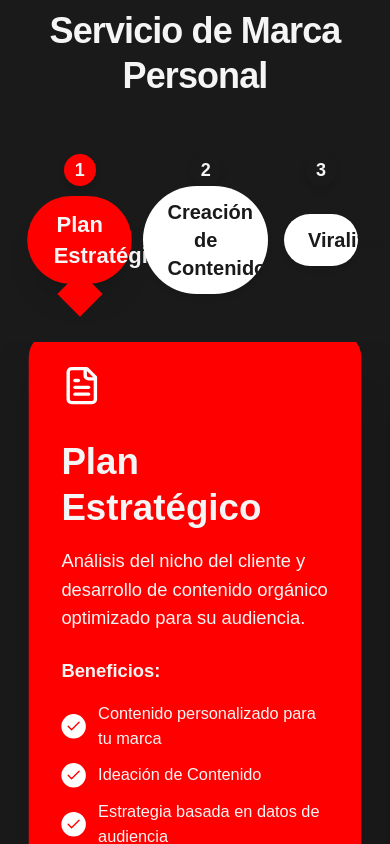
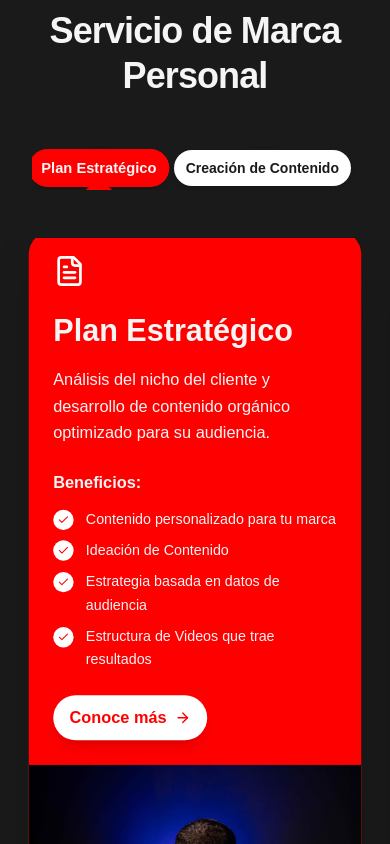
Before and after one commit to keiijak/Website-Agency, a Next.js app: page / in a window 390 px wide. Shown: the part 1700-2544 px from the top of the page. Built offline with nearby package versions, Linux system fonts and the light colour scheme; grey boxes are pictures that could not be loaded.

Commit message:
feat: optimize mobile view for Personal Branding Service titles
Improve navigation, prevent title overflow, adjust responsive sizes, and enhance spacing for mobile.

Co-authored-by: null <194864930+keiijak@users.noreply.github.com>

```diff
--- a/app/components/Servicios.tsx
+++ b/app/components/Servicios.tsx
@@ -113,18 +113,19 @@ export default function Servicios() {
           </h2>
 
           {/* Service Navigation */}
-          <div className="flex justify-center mb-12 md:mb-16 space-x-4 md:space-x-8 px-4">
+          <div className="flex justify-center mb-12 md:mb-16 px-4">
+            <div className="flex space-x-2 md:space-x-8 overflow-x-auto scrollbar-hide max-w-full">
               {servicios.map((servicio, index) => (
                 <button
                   key={index}
                   onClick={() => scrollToService(index)}
                   onMouseEnter={() => setHoveredButton(index)}
                   onMouseLeave={() => setHoveredButton(null)}
-                className="relative group mt-10"
+                  className="relative group flex-shrink-0"
                 >
                   {/* Número encima del botón */}
                   <div
-                  className="absolute -top-8 md:-top-10 left-1/2 transform -translate-x-1/2 w-8 h-8 md:w-10 md:h-10 rounded-full flex items-center justify-center text-lg md:text-xl font-bold"
+                    className="absolute -top-6 md:-top-10 left-1/2 transform -translate-x-1/2 w-6 h-6 md:w-10 md:h-10 rounded-full flex items-center justify-center text-sm md:text-xl font-bold"
                     style={{
                       backgroundColor: activeService === index || hoveredButton === index ? servicio.color : "#1A1A1A",
                       color: "#F5F5F5",
@@ -135,27 +136,28 @@ export default function Servicios() {
                   </div>
 
                   <div
-                  className={`px-6 py-3 md:px-10 md:py-5 rounded-full transition-all duration-300 transform text-base md:text-xl font-bold ${
+                    className={`px-3 py-2 md:px-10 md:py-5 rounded-full transition-all duration-300 transform text-sm md:text-xl font-bold whitespace-nowrap ${
                       activeService === index || hoveredButton === index
-                      ? "scale-110 shadow-xl"
+                        ? "scale-105 md:scale-110 shadow-xl"
                         : "shadow-md hover:shadow-lg"
                     }`}
                     style={{
                       backgroundColor: activeService === index || hoveredButton === index ? servicio.color : "white",
                       color: activeService === index || hoveredButton === index ? servicio.textColor : "#1A1A1A",
+                      minWidth: "fit-content",
                     }}
                   >
-                  <span className="hidden md:inline font-bold text-xl">{servicio.titulo}</span>
-                  <span className="md:hidden font-bold text-xl">{servicio.titulo}</span>
+                    <span className="font-bold">{servicio.titulo}</span>
                   </div>
                   {activeService === index && (
                     <div
-                    className="absolute -bottom-4 left-1/2 transform -translate-x-1/2 w-8 h-8 rotate-45"
+                      className="absolute -bottom-4 left-1/2 transform -translate-x-1/2 w-6 h-6 md:w-8 md:h-8 rotate-45"
                       style={{ backgroundColor: servicio.color }}
                     ></div>
                   )}
                 </button>
               ))}
+            </div>
           </div>
 
           {/* Services Horizontal Scroll */}
@@ -167,47 +169,58 @@ export default function Servicios() {
             {servicios.map((servicio, index) => (
               <div key={index} className="w-full flex-shrink-0 snap-center px-4" style={{ minWidth: "100%" }}>
                 <div
-                  className="rounded-3xl overflow-hidden shadow-2xl min-h-[650px] md:min-h-[550px] h-auto flex flex-col md:flex-row transform transition-all duration-500"
+                  className="rounded-3xl overflow-hidden shadow-2xl min-h-[600px] md:min-h-[550px] h-auto flex flex-col md:flex-row transform transition-all duration-500"
                   style={{
                     backgroundColor: servicio.color,
                     transform: activeService === index ? "scale(1.02)" : "scale(1)",
                   }}
                 >
                   {/* Service Content */}
-                  <div className="md:w-1/2 p-8 md:p-12 flex flex-col justify-center relative z-10">
+                  <div className="md:w-1/2 p-6 md:p-12 flex flex-col justify-center relative z-10">
                     {index === 0 || index === 1 ? (
-                      // Contenido para Plan Estratégico y Creación de Contenido sin el círculo del icono
+                      // Contenido para Plan Estratégico y Creación de Contenido
                       <>
-                        <div className="flex items-center mb-8">
+                        <div className="flex items-center mb-6 md:mb-8">
                           {index === 0 ? (
-                            <FileText className="w-10 h-10 text-white" />
+                            <FileText className="w-8 h-8 md:w-10 md:h-10 text-white" />
                           ) : (
-                            <Video className="w-10 h-10 text-white" />
+                            <Video className="w-8 h-8 md:w-10 md:h-10 text-white" />
                           )}
                         </div>
 
                         <h3
-                          className="text-4xl md:text-6xl font-bold mb-4 md:mb-6 leading-tight"
+                          className="text-3xl md:text-4xl lg:text-6xl font-bold mb-4 md:mb-6 leading-tight break-words"
                           style={{ color: servicio.textColor }}
                         >
                           {servicio.titulo}
                         </h3>
 
-                        <p className="text-lg md:text-xl mb-6 md:mb-8" style={{ color: servicio.textColor }}>
+                        <p
+                          className="text-base md:text-lg lg:text-xl mb-6 md:mb-8 leading-relaxed"
+                          style={{ color: servicio.textColor }}
+                        >
                           {servicio.descripcion}
                         </p>
 
-                        <div className="mb-8">
-                          <h4 className="text-lg font-semibold mb-4" style={{ color: servicio.textColor }}>
+                        <div className="mb-6 md:mb-8">
+                          <h4
+                            className="text-base md:text-lg font-semibold mb-3 md:mb-4"
+                            style={{ color: servicio.textColor }}
+                          >
                             Beneficios:
                           </h4>
-                          <ul className="space-y-3">
+                          <ul className="space-y-2 md:space-y-3">
                             {servicio.beneficios.map((beneficio, i) => (
-                              <li key={i} className="flex items-center">
-                                <div className="w-6 h-6 rounded-full bg-white flex items-center justify-center mr-3 flex-shrink-0">
-                                  <Check className="w-4 h-4" style={{ color: servicio.color }} />
+                              <li key={i} className="flex items-start">
+                                <div className="w-5 h-5 md:w-6 md:h-6 rounded-full bg-white flex items-center justify-center mr-3 flex-shrink-0 mt-0.5">
+                                  <Check className="w-3 h-3 md:w-4 md:h-4" style={{ color: servicio.color }} />
                                 </div>
-                                <span style={{ color: servicio.textColor }}>{beneficio}</span>
+                                <span
+                                  className="text-sm md:text-base leading-relaxed"
+                                  style={{ color: servicio.textColor }}
+                                >
+                                  {beneficio}
+                                </span>
                               </li>
                             ))}
                           </ul>
@@ -216,43 +229,54 @@ export default function Servicios() {
                         <div className="mt-auto">
                           <button
                             onClick={handleConoceMas}
-                            className="flex items-center font-bold text-lg group bg-white px-6 py-3 rounded-full shadow-lg hover:shadow-xl transition-all duration-300 transform hover:scale-105"
+                            className="flex items-center font-bold text-base md:text-lg group bg-white px-4 py-2 md:px-6 md:py-3 rounded-full shadow-lg hover:shadow-xl transition-all duration-300 transform hover:scale-105"
                             style={{ color: servicio.color }}
                           >
                             <span>Conoce más</span>
-                            <ArrowRight className="ml-2 w-5 h-5 transition-transform group-hover:translate-x-2" />
+                            <ArrowRight className="ml-2 w-4 h-4 md:w-5 md:h-5 transition-transform group-hover:translate-x-2" />
                           </button>
                         </div>
                       </>
                     ) : (
-                      // Contenido para otros servicios con el círculo del icono y elementos decorativos
+                      // Contenido para Viralización
                       <>
-                        <div className="flex items-center mb-8">
-                          <TrendingUp className="w-10 h-10 text-white" />
+                        <div className="flex items-center mb-6 md:mb-8">
+                          <TrendingUp className="w-8 h-8 md:w-10 md:h-10 text-white" />
                         </div>
 
                         <h3
-                          className="text-4xl md:text-6xl font-bold mb-4 md:mb-6 leading-tight"
+                          className="text-3xl md:text-4xl lg:text-6xl font-bold mb-4 md:mb-6 leading-tight break-words"
                           style={{ color: servicio.textColor }}
                         >
                           {servicio.titulo}
                         </h3>
 
-                        <p className="text-lg md:text-xl mb-6 md:mb-8" style={{ color: servicio.textColor }}>
+                        <p
+                          className="text-base md:text-lg lg:text-xl mb-6 md:mb-8 leading-relaxed"
+                          style={{ color: servicio.textColor }}
+                        >
                           {servicio.descripcion}
                         </p>
 
-                        <div className="mb-8">
-                          <h4 className="text-lg font-semibold mb-4" style={{ color: servicio.textColor }}>
+                        <div className="mb-6 md:mb-8">
+                          <h4
+                            className="text-base md:text-lg font-semibold mb-3 md:mb-4"
+                            style={{ color: servicio.textColor }}
+                          >
                             Beneficios:
                           </h4>
-                          <ul className="space-y-3">
+                          <ul className="space-y-2 md:space-y-3">
                             {servicio.beneficios.map((beneficio, i) => (
-                              <li key={i} className="flex items-center">
-                                <div className="w-6 h-6 rounded-full bg-white flex items-center justify-center mr-3 flex-shrink-0">
-                                  <Check className="w-4 h-4" style={{ color: servicio.color }} />
+                              <li key={i} className="flex items-start">
+                                <div className="w-5 h-5 md:w-6 md:h-6 rounded-full bg-white flex items-center justify-center mr-3 flex-shrink-0 mt-0.5">
+                                  <Check className="w-3 h-3 md:w-4 md:h-4" style={{ color: servicio.color }} />
                                 </div>
-                                <span style={{ color: servicio.textColor }}>{beneficio}</span>
+                                <span
+                                  className="text-sm md:text-base leading-relaxed"
+                                  style={{ color: servicio.textColor }}
+                                >
+                                  {beneficio}
+                                </span>
                               </li>
                             ))}
                           </ul>
@@ -261,11 +285,11 @@ export default function Servicios() {
                         <div className="mt-auto">
                           <button
                             onClick={handleConoceMas}
-                            className="flex items-center font-bold text-lg group bg-white px-6 py-3 rounded-full shadow-lg hover:shadow-xl transition-all duration-300 transform hover:scale-105"
+                            className="flex items-center font-bold text-base md:text-lg group bg-white px-4 py-2 md:px-6 md:py-3 rounded-full shadow-lg hover:shadow-xl transition-all duration-300 transform hover:scale-105"
                             style={{ color: servicio.color }}
                           >
                             <span>Conoce más</span>
-                            <ArrowRight className="ml-2 w-5 h-5 transition-transform group-hover:translate-x-2" />
+                            <ArrowRight className="ml-2 w-4 h-4 md:w-5 md:h-5 transition-transform group-hover:translate-x-2" />
                           </button>
                         </div>
                       </>
```
Lines whose indentation alone changed are shown as unchanged.
